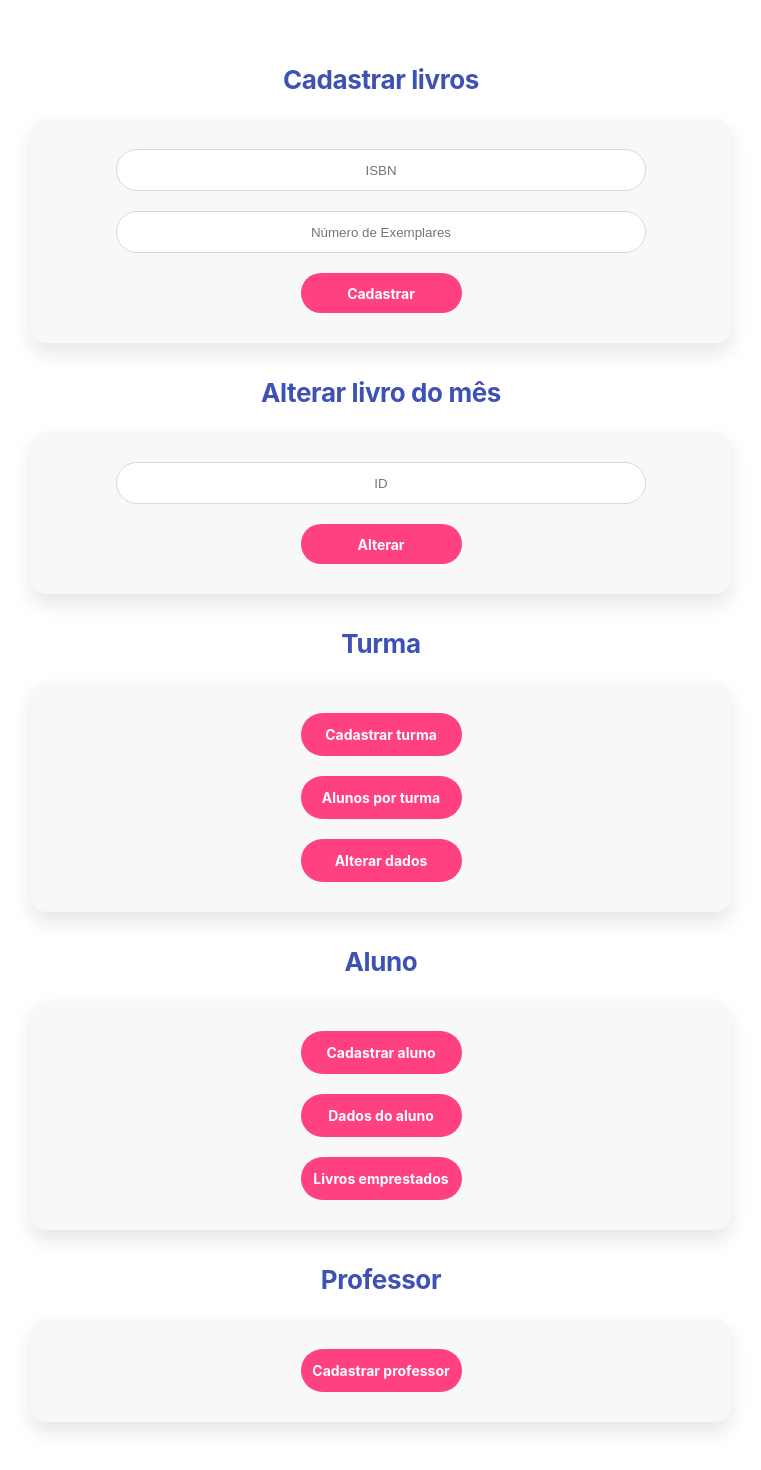
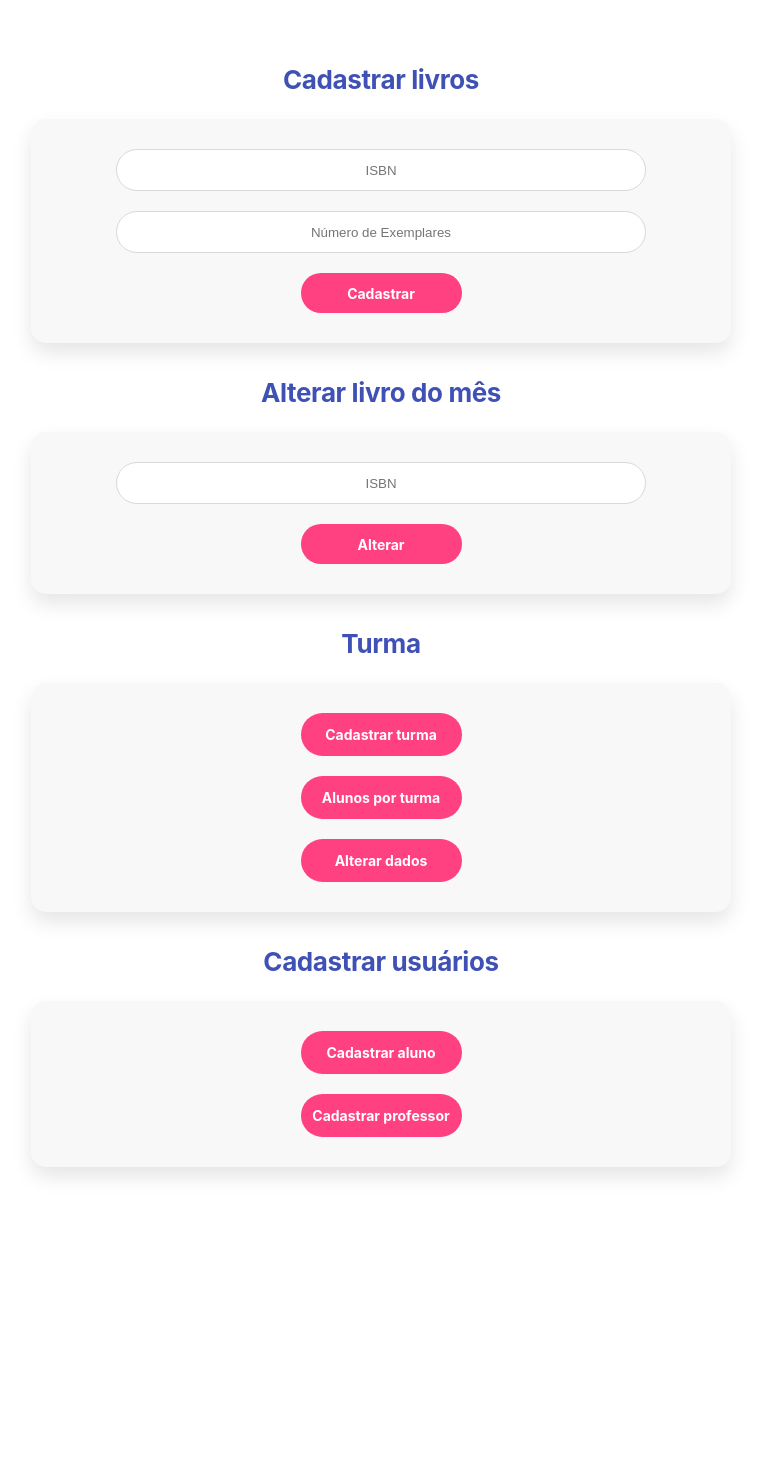
Before and after one commit to ES-231-gp2/frontend, a React (Create React App) app in the folder biblioconex/: page /bibliotecario in a window 1280 px wide. Shown: the part 60-1530 px from the top of the page, without its empty margins (259-1020 px from the left). After the commit the page ends 1299 px from the top, so only its background shows below. Built offline with nearby package versions, Linux system fonts and the light colour scheme; what axios-mock-adapter would draw is missing.

Commit message:
limpa tela de bibliotecario + corrige placeholder do livro do mês

```diff
--- a/biblioconex/src/containers/Perfis/Bibliotecario.js
+++ b/biblioconex/src/containers/Perfis/Bibliotecario.js
@@ -1,69 +1,80 @@
-import { Link } from 'react-router-dom'
-import "./bibliotecario.css"
+import { Link } from "react-router-dom";
+import "./bibliotecario.css";
 
 import axios from "axios";
 
 const instance = axios.create({
-    baseURL: 'http://localhost:8080'
-})
+  baseURL: "http://localhost:8080",
+});
 
 function Bibliotecario() {
   return (
-        <div className='Bibliotecario-contents'>
+    <div className="Bibliotecario-contents">
       <h2>Cadastrar livros</h2>
-            <div className='Contents-perfis'>
+      <div className="Contents-perfis">
         <input placeholder="ISBN" id="ISBN"></input>
         <input placeholder="Número de Exemplares" id="num_exemplares"></input>
-                <div className='botao-cadastro' onClick={() => cadastrarLivro(document.getElementById('ISBN').value, document.getElementById('num_exemplares').value)}>Cadastrar</div>
+        <div
+          className="botao-cadastro"
+          onClick={() =>
+            cadastrarLivro(
+              document.getElementById("ISBN").value,
+              document.getElementById("num_exemplares").value
+            )
+          }
+        >
+          Cadastrar
+        </div>
       </div>
 
       <h2>Alterar livro do mês</h2>
-            <div className='Contents-perfis'>
-                <input placeholder="ID" id="idLivroDoMes"></input>
-                <div className='botao-cadastro' onClick={() => {alterarLivroDoMes(document.getElementById("idLivroDoMes").value)}}>Alterar</div>
+      <div className="Contents-perfis">
+        <input placeholder="ISBN" id="idLivroDoMes"></input>
+        <div
+          className="botao-cadastro"
+          onClick={() => {
+            alterarLivroDoMes(document.getElementById("idLivroDoMes").value);
+          }}
+        >
+          Alterar
+        </div>
       </div>
 
       <h2>Turma</h2>
-            <div className='Contents-perfis'>
-                <div className='botoes-usuarios'>Cadastrar turma</div>
-                <div className='botoes-usuarios'>
-                    <Link to="/alunos" className='Custom-link-button'>
+      <div className="Contents-perfis">
+        <div className="botoes-usuarios">Cadastrar turma</div>
+        <div className="botoes-usuarios">
+          <Link to="/alunos" className="Custom-link-button">
             Alunos por turma
           </Link>
         </div>
-                <div className='botoes-usuarios'>Alterar dados</div>
+        <div className="botoes-usuarios">Alterar dados</div>
       </div>
 
-            <h2>Aluno</h2>
-            <div className='Contents-perfis'>
-                <div className='botoes-usuarios'>
-                    <Link to="/cadastro" className='Custom-link-button'>
+      <h2>Cadastrar usuários</h2>
+      <div className="Contents-perfis">
+        <div className="botoes-usuarios">
+          <Link to="/cadastro" className="Custom-link-button">
             Cadastrar aluno
           </Link>
         </div>
-                <div className='botoes-usuarios'>Dados do aluno</div>
-                <div className='botoes-usuarios'>
-                    <Link to="/livros_por_aluno" className='Custom-link-button'>Livros emprestados</Link>
-
-                </div>
-            </div>
-
-            <h2>Professor</h2>
-            <div className='Contents-perfis'>
-            <div className='botoes-usuarios'>
-                    <Link to="/cadastro" className='Custom-link-button'>
+        <div className="botoes-usuarios">
+          <Link to="/cadastro" className="Custom-link-button">
             Cadastrar professor
           </Link>
         </div>
       </div>
-        </div >
+    </div>
   );
 }
 
 function alterarLivroDoMes(id) {
-    instance.put( "http://localhost:8080/api/livros/livro-do-mes/" + id).then(response => {
+  instance
+    .put("http://localhost:8080/api/livros/livro-do-mes/" + id)
+    .then((response) => {
       console.log(response);
-    }).catch(error => {
+    })
+    .catch((error) => {
       console.log(error);
     });
 }
@@ -71,31 +82,34 @@ function alterarLivroDoMes(id) {
 function cadastrarLivro(ISBN, num_exemplares) {
   let livro;
 
-    instance.get("/api/livros/isbn/" + ISBN).then(function (response) {
+  instance
+    .get("/api/livros/isbn/" + ISBN)
+    .then(function (response) {
       livro = response.data;
       // Boa parte dos livros não estão vindo com edição
       if (livro.edicao == null) {
         livro.edicao = -1;
       }
-
-    }).catch(function (error) {
+    })
+    .catch(function (error) {
       console.log("ERROR GET BOOK THROUGH ISBN: ", error);
-    }).then(function () {
-
-        instance.post('/api/livros', livro,
-        {
+    })
+    .then(function () {
+      instance
+        .post("/api/livros", livro, {
           params: {
-                numeroExemplares: 1
-            }
-        }).then(function (response) {
+            numeroExemplares: 1,
+          },
+        })
+        .then(function (response) {
           if (response.status === 201) {
             console.log("success, book registered");
           }
-        }).catch(function (error) {
+        })
+        .catch(function (error) {
           console.log("ERROR POST NEW BOOK: ", error);
         });
-    })
-
+    });
 }
 
 export default Bibliotecario;
```
Lines whose indentation alone changed are shown as unchanged.
